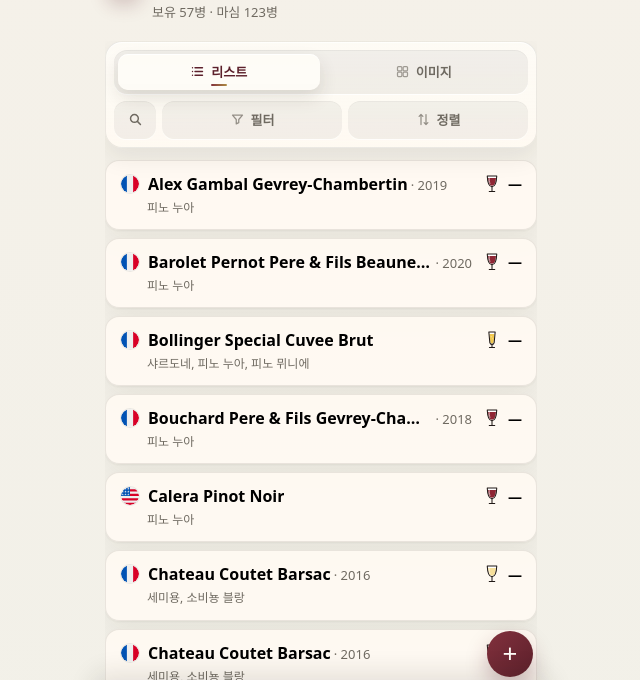
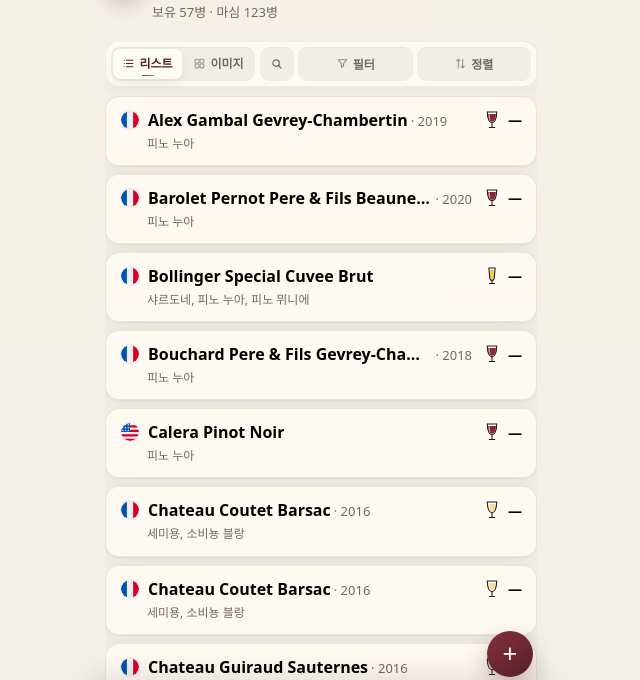
Before and after one commit to vivaca86/wine, a plain HTML site: page index.html in a window 1280 px wide. Shown: the part 59-739 px from the top of the page, without its empty margins (319-959 px from the left). Drawn offline with Linux system fonts and the light colour scheme.

Commit message:
Compact wine list controls

```diff
--- a/index.html
+++ b/index.html
@@ -14,7 +14,7 @@
   <link rel="icon" type="image/png" sizes="192x192" href="icons/app-icon-192.png?v=20260624-cellar-icon" />
   <link rel="apple-touch-icon" href="icons/app-icon-180.png?v=20260624-cellar-icon" />
   <link rel="manifest" href="manifest.json?v=20260624-cellar-icon" />
-  <link rel="stylesheet" href="styles.css?v=20260629-top-controls-polish" />
+  <link rel="stylesheet" href="styles.css?v=20260629-compact-controls" />
   <title>셀러</title>
 </head>
 <body>
--- a/styles.css
+++ b/styles.css
@@ -1937,53 +1937,55 @@
 .list-controls {
   position: relative;
   z-index: 6;
-  margin: 0 0 12px;
-  padding: 8px;
-  border: 1px solid rgba(23, 22, 20, 0.08);
-  border-radius: 17px;
-  background: linear-gradient(
-    180deg,
-    rgba(255, 253, 248, 0.82) 0%,
-    rgba(255, 250, 242, 0.94) 100%
-  );
-  box-shadow: rgba(39, 33, 24, 0.08) 0 10px 24px,
-    rgba(255, 255, 255, 0.68) 0 1px 0 inset;
-  backdrop-filter: blur(14px);
+  display: grid;
+  grid-template-columns: 144px minmax(0, 1fr);
+  align-items: center;
+  gap: 5px;
+  margin: 0 0 9px;
+  padding: 5px;
+  border: 1px solid rgba(23, 22, 20, 0.06);
+  border-radius: 14px;
+  background: rgba(255, 253, 248, 0.78);
+  box-shadow: rgba(39, 33, 24, 0.05) 0 6px 16px,
+    rgba(255, 255, 255, 0.62) 0 1px 0 inset;
+  backdrop-filter: blur(10px);
 }
 .view-mode {
   display: grid;
   grid-template-columns: repeat(2, minmax(0, 1fr));
-  gap: 3px;
-  margin-bottom: 7px;
-  padding: 4px;
+  gap: 2px;
+  margin-bottom: 0;
+  padding: 2px;
   border: 0;
-  border-radius: 13px;
+  border-radius: 10px;
   background: rgba(23, 22, 20, 0.055);
-  box-shadow: rgba(23, 22, 20, 0.04) 0 1px 0 inset,
-    rgba(255, 255, 255, 0.72) 0 1px 0;
+  box-shadow: rgba(23, 22, 20, 0.035) 0 1px 0 inset;
 }
 .view-mode__btn {
   position: relative;
   display: inline-flex;
   align-items: center;
   justify-content: center;
-  gap: 6px;
-  height: 36px;
+  gap: 4px;
+  height: 30px;
   min-width: 0;
   border: 0;
-  border-radius: 10px;
+  border-radius: 8px;
+  padding: 0 4px;
   background: transparent;
   color: var(--muted);
-  font-size: 13px;
+  font-size: 12px;
   font-weight: 760;
+  line-height: 1;
   letter-spacing: 0;
+  white-space: nowrap;
   transition: background 0.14s ease, color 0.14s ease, box-shadow 0.14s ease,
     transform 0.14s ease;
 }
 .view-mode__btn::before {
   content: "";
-  width: 15px;
-  height: 15px;
+  width: 13px;
+  height: 13px;
   flex: 0 0 auto;
   background: currentColor;
   opacity: 0.64;
@@ -2005,7 +2007,7 @@
 .view-mode__btn.is-active {
   background: rgba(255, 253, 248, 0.92);
   color: var(--wine-deep);
-  box-shadow: rgba(39, 33, 24, 0.12) 0 8px 18px,
+  box-shadow: rgba(39, 33, 24, 0.08) 0 4px 10px,
     rgba(255, 255, 255, 0.82) 0 1px 0 inset;
 }
 .view-mode__btn.is-active::before {
@@ -2015,9 +2017,9 @@
   content: "";
   position: absolute;
   left: 50%;
-  bottom: 4px;
-  width: 16px;
-  height: 2px;
+  bottom: 3px;
+  width: 12px;
+  height: 1px;
   transform: translateX(-50%);
   border-radius: var(--r-pill);
   background: linear-gradient(90deg, var(--wine), var(--gold));
@@ -2029,8 +2031,8 @@
   position: relative;
   z-index: 25;
   display: grid;
-  grid-template-columns: 42px minmax(0, 1fr) minmax(0, 1fr);
-  gap: 6px;
+  grid-template-columns: 34px minmax(0, 1fr) minmax(0, 1fr);
+  gap: 4px;
   margin-bottom: 0;
   padding-bottom: 0;
 }
@@ -2045,17 +2047,17 @@
   display: inline-flex;
   align-items: center;
   justify-content: center;
-  gap: 6px;
+  gap: 4px;
   width: 100%;
   min-width: 0;
-  height: 38px;
-  min-height: 38px;
+  height: 34px;
+  min-height: 34px;
   border: 0;
   background: rgba(23, 22, 20, 0.052);
   color: var(--muted);
-  border-radius: 12px;
-  padding: 0 13px;
-  font-size: 13px;
+  border-radius: 9px;
+  padding: 0 9px;
+  font-size: 12px;
   font-weight: 760;
   box-shadow: rgba(23, 22, 20, 0.03) 0 1px 0 inset,
     rgba(255, 255, 255, 0.66) 0 1px 0;
@@ -2065,7 +2067,7 @@
 .chip.is-active {
   background: linear-gradient(180deg, #24211d, var(--charcoal));
   color: var(--off-white);
-  box-shadow: rgba(23, 22, 20, 0.14) 0 6px 14px;
+  box-shadow: rgba(23, 22, 20, 0.12) 0 4px 10px;
 }
 .chip:active {
   transform: translateY(1px);
@@ -2083,12 +2085,12 @@
   white-space: nowrap;
 }
 .chip--search {
-  width: 42px;
+  width: 34px;
   padding: 0;
 }
 .chip__icon {
-  width: 17px;
-  height: 17px;
+  width: 14px;
+  height: 14px;
   fill: none;
   stroke: currentColor;
   stroke-width: 2.1;
@@ -2097,8 +2099,8 @@
 .chip--filter::before,
 .chip--sort::before {
   content: "";
-  width: 15px;
-  height: 15px;
+  width: 13px;
+  height: 13px;
   flex: 0 0 auto;
   background: currentColor;
   opacity: 0.72;
@@ -2122,7 +2124,8 @@
 }
 .searchbar {
   position: relative;
-  margin: 8px 0 0;
+  grid-column: 1 / -1;
+  margin: 2px 0 0;
 }
 .searchbar__input {
   width: 100%;
```
